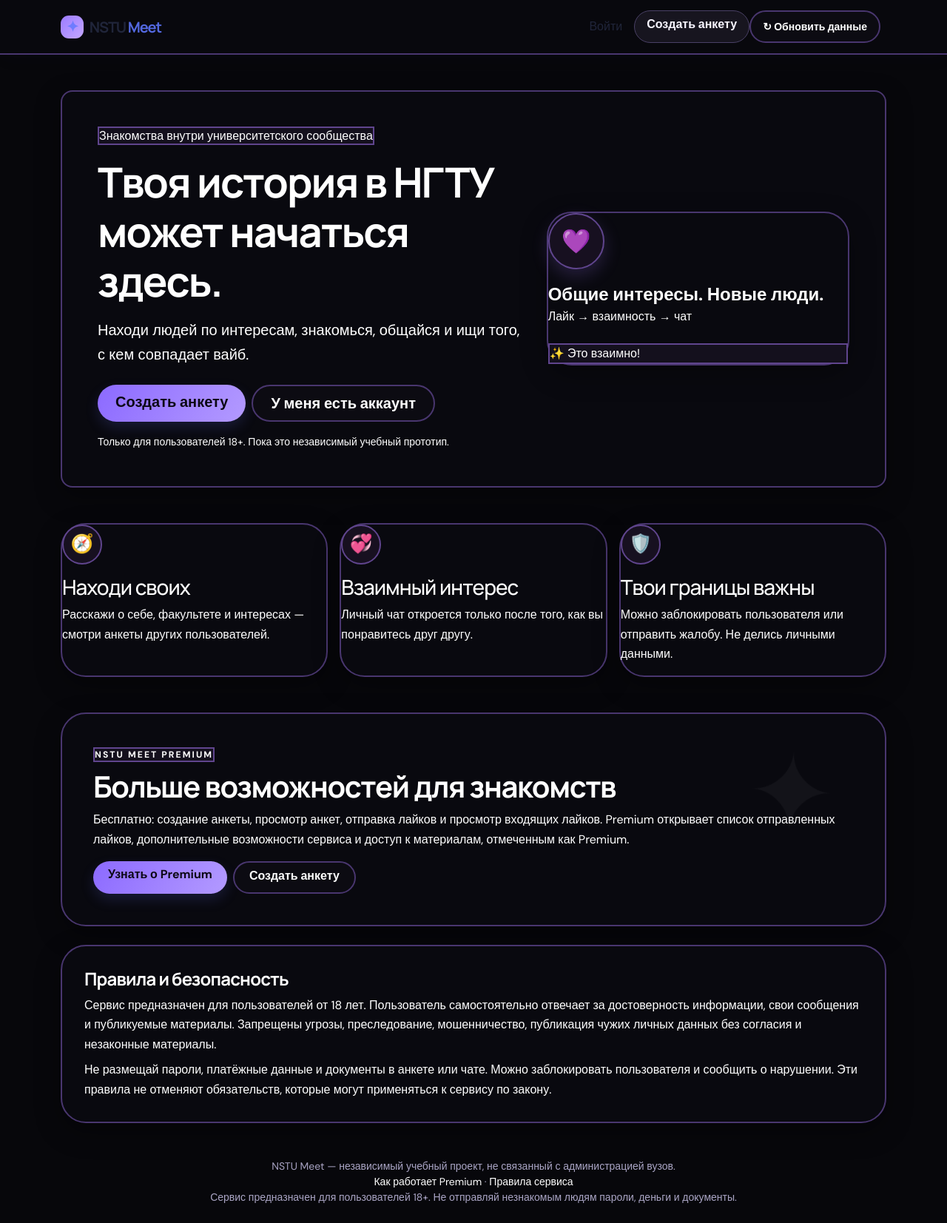
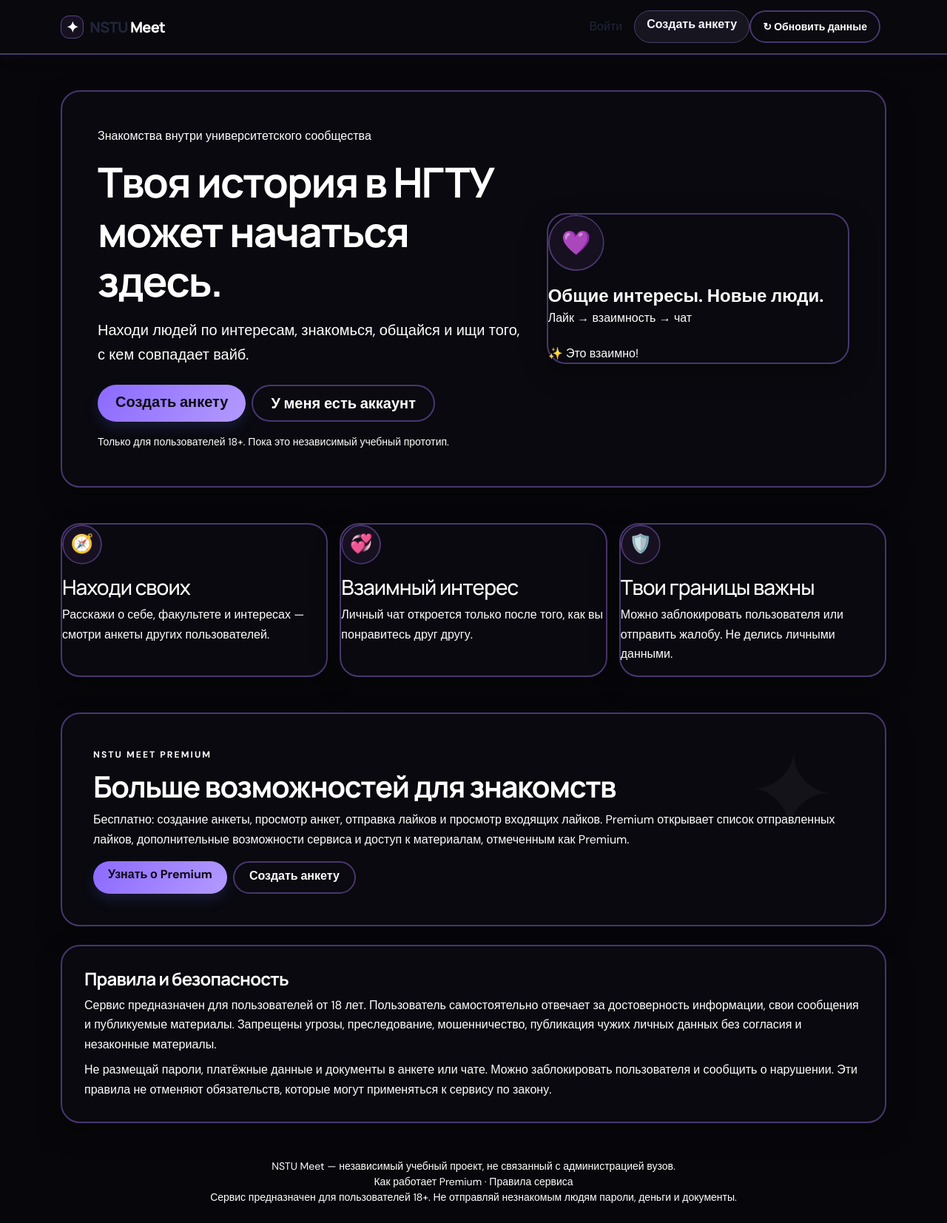
Before and after one commit to ggshik369/nstu-meet, a Flask app: page / in a window 1280 px wide. Shown: the whole page at 74% size. Run offline with Flask 3, Linux system fonts and the light colour scheme; some libraries are stand-ins or nearby versions.

Commit message:
Unify white typography, remove outlines from small labels, and make NSTU Meet wordmark white

```diff
--- a/static/style.css
+++ b/static/style.css
@@ -107,3 +107,20 @@ main h1,main h2,main h3,main h4,main h5,main h6,main p,main li,main label,main .
 .form-control::placeholder,textarea::placeholder{color:#c7c0d7!important}.form-select option{color:#fff!important;background:#111018!important}
 .nav-gradient,.navbar{background:#08080d!important;border-bottom:2px solid #49366f!important}.nav-link{color:#fff!important}
 @media(max-width:767.98px){.feature-icon{width:50px;height:50px;min-width:50px}.hero,.feature,.section-hero{border-radius:22px!important}}
+
+/* Final typography hierarchy: white text, outline only on primary surfaces */
+:root{--ink:#fff!important;--muted:#fff!important;--line:rgba(151,112,255,.58)!important}
+body,body *{color:#fff}
+.navbar-brand,.navbar-brand:hover,.brand-light,.brand-orb{color:#fff!important}
+.navbar-brand{font-weight:800!important;letter-spacing:-.04em}.brand-orb{background:#171020!important;border:1px solid #5d438a!important}
+/* Keep the stronger violet outline on major cards and controls only */
+.hero,.hero-card,.feature,.section-hero,.panel,.form-shell,.profile-side,.person-card,.chat-shell,.premium-hero,.empty-state,.content-card{border:2px solid #49366f!important;border-radius:26px!important}
+/* Small labels, chips, captions and helper text should never have pill borders */
+.pill,.eyebrow,.match-chip,.badge,.small,.text-secondary,.text-muted,small,.form-text,.nav-link,.footer-link{border:0!important;outline:0!important;box-shadow:none!important}
+.pill,.eyebrow,.match-chip{background:transparent!important;padding:0!important;border-radius:0!important}
+.feature-icon,.avatar{overflow:hidden!important;clip-path:circle(50% at 50% 50%);border:2px solid #49366f!important;line-height:1;display:grid;place-items:center}
+main p,main li,main label,main h1,main h2,main h3,main h4,main h5,main h6,main span,main a,main small,main .text-secondary,main .text-muted{color:#fff!important}
+input,textarea,select,.form-control,.form-select{color:#fff!important;background:#101016!important;border:2px solid #49366f!important}
+input::placeholder,textarea::placeholder,.form-control::placeholder{color:#d8d4e4!important}
+.btn-outline-dark,.btn-outline-light,.btn-outline-secondary{color:#fff!important;background:#0b0a10!important;border:2px solid #49366f!important}
+.navbar,.nav-gradient{background:#08080d!important;border-bottom:2px solid #49366f!important}
```
